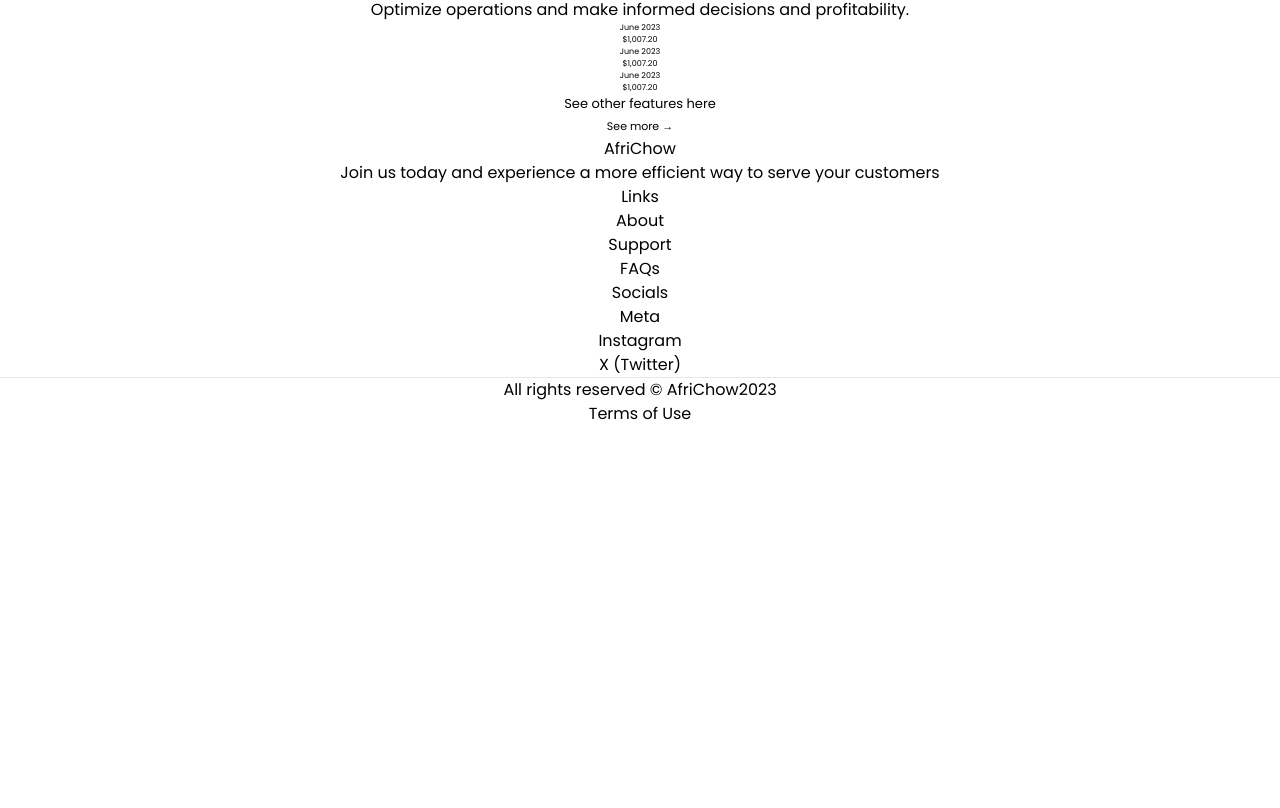
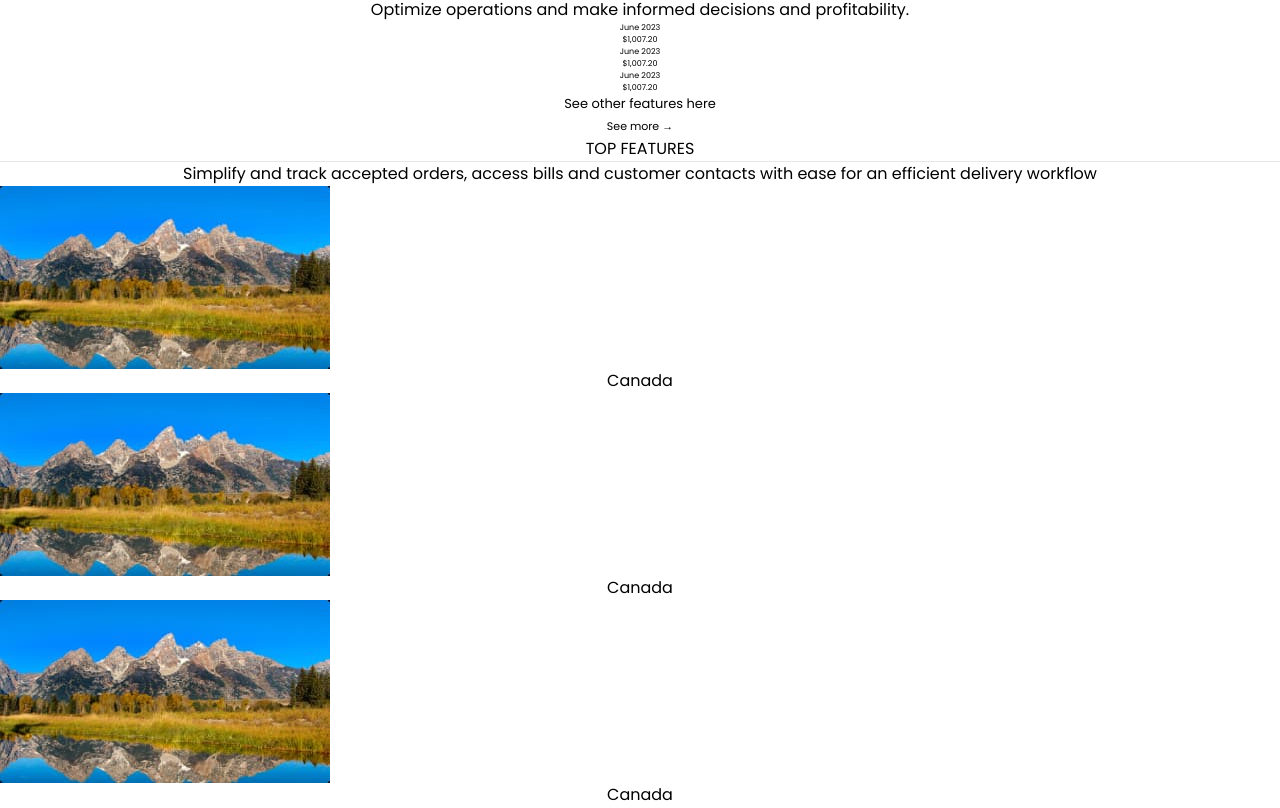
Before and after one commit to PrincessMaggy/africhow, a React (Vite) app: page / in a window 1280 px wide. Shown: the part 1172-1980 px from the top of the page. Before the commit the page ends 1598 px from the top, so only its background shows below. Built offline with nearby package versions, Linux system fonts and the light colour scheme.

Commit message:
homepage updated

```diff
--- a/src/components/Footer.jsx
+++ b/src/components/Footer.jsx
@@ -2,7 +2,7 @@
 
 const Footer = () => {
   return (
-    <div className='w-full pt-20 pb-4 px-10 bg-black '>
+    <div className='w-full flex flex-col items-end pt-20 pb-4 px-10 bg-black '>
         <section className='flex justify-between'>
             <div className='flex flex-col md:text-lg text-white'>
                 <h3 className='text-base md:text-lg lg:text-lg text-left font-bold text-[#33CC9F]'>AfriChow</h3>
--- /dev/null
+++ b/src/components/homeSectionThree.jsx
@@ -0,0 +1,34 @@
+import React from 'react'
+import Canada from "../assets/meals/Onay.jpg"
+
+const homeSectionThree = () => {
+  return (
+    <div className='w-full min-h-full bg-opacity-25'>
+        <div className='relative flex flex-col justify-center px-8'>
+            <section className=' section-header w-full flex flex-col'>
+                <div className='text-center'>
+                    <h3 className='text-4xl font-black mt-2'>TOP FEATURES</h3>
+                    <hr className='border-b-2 border-black w-12 mx-auto mt-4' />
+                    <p className='text-xs py-4'>Simplify and track accepted orders, access bills and customer contacts with ease for an efficient delivery workflow</p>
+                </div>
+            </section>
+            <div className='flex-basis [379px] mb-10'>
+                <div className=' location-canada flex flex-col justify-center font-bold'>
+                    <img src= {Canada} alt="" srcset="" />
+                    <h3 className='-mt-12 flex justify-center bg-green-100 bg-opacity-50 py-3 text-xl'>Canada</h3>
+                </div>
+                <section className=' location-canada flex flex-col justify-center font-bold'>
+                    <img src= {Canada} alt="" srcset="" />
+                    <h3 className='-mt-12 flex justify-center bg-green-100 bg-opacity-50 py-3 text-xl'>Canada</h3>
+                </section>
+                <section className=' location-canada flex flex-col justify-center font-bold'>
+                    <img src= {Canada} alt="" srcset="" />
+                    <h3 className='-mt-12 flex justify-center bg-green-100 bg-opacity-50 py-3 text-xl '>Canada</h3>
+                </section>
+            </div>
+        </div>
+    </div>
+  )
+}
+
+export default homeSectionThree
--- a/src/pages/Home.jsx
+++ b/src/pages/Home.jsx
@@ -2,6 +2,7 @@
 import Nav from '../components/nav'
 import Hero from '../components/Hero'
 import SectionOne from '../components/homeSectionOne'
+import SectionThree from '../components/homeSectionThree'
 
 const Home = () => {
     const [menuOpen, setMenuOpen] = useState(false);
@@ -20,7 +21,7 @@
             <Hero />
             <SectionOne />
             <sectionTwo />
-            <sectionThree />
+            <SectionThree />
         </div>
 
     </div>
```
Also changed, not shown: src/lib/officeLocations.js (added).
